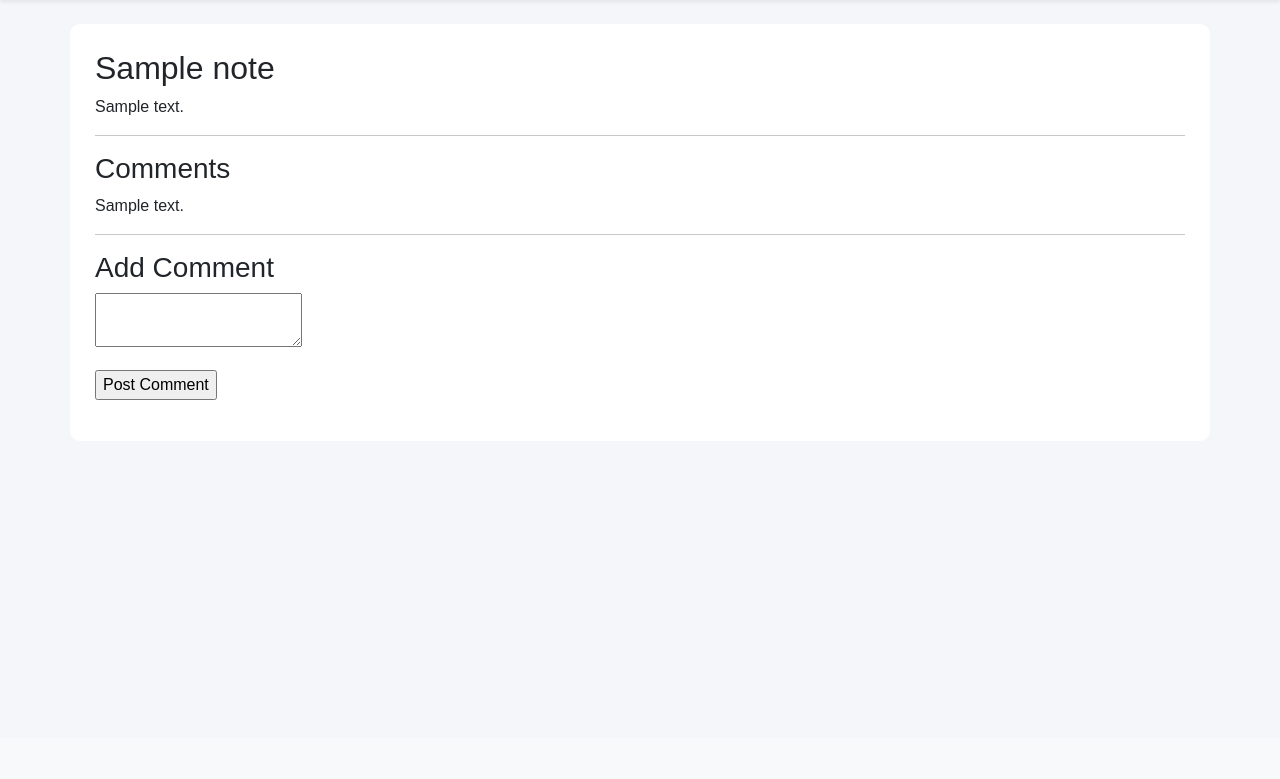
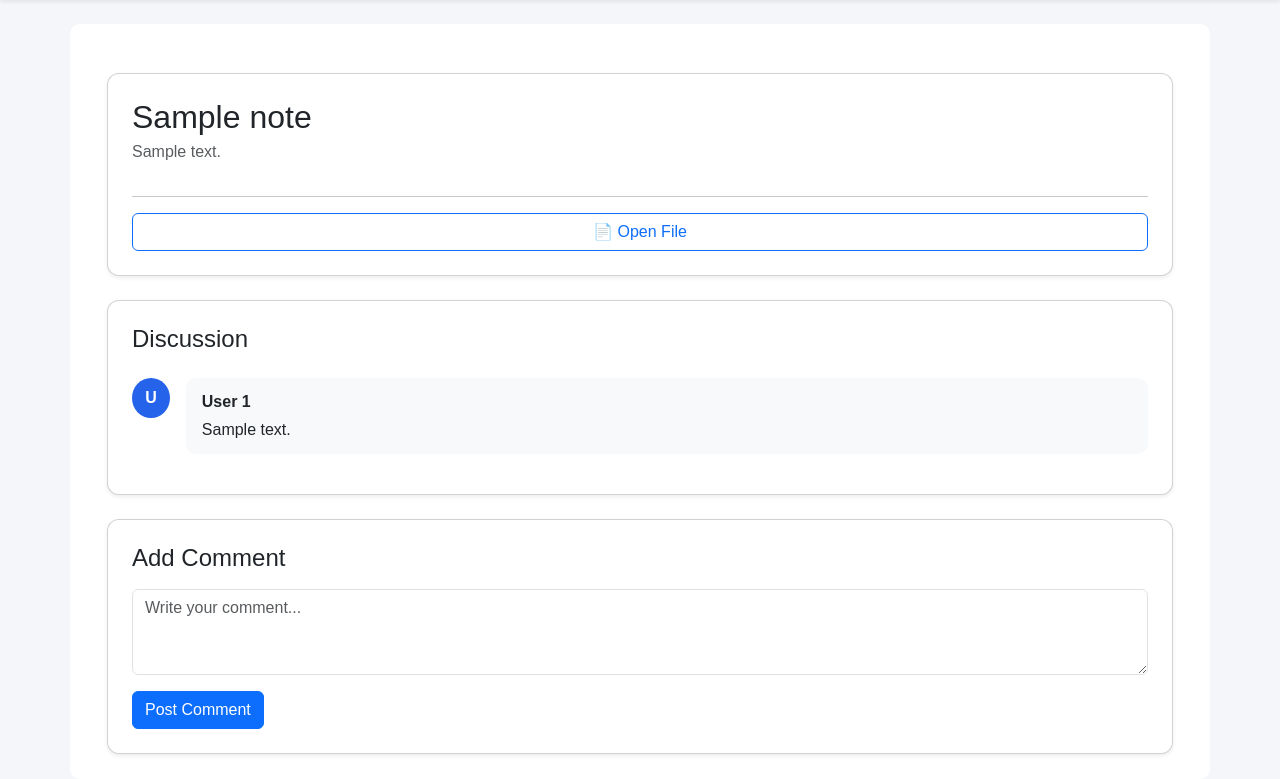
Before and after one commit to abhiravi1912/Qurio, a Flask app: page /note/1 in a window 1280 px wide. Shown: the part 62-841 px from the top of the page. Before the commit the page ends 462 px from the top, so only its background shows below. Run offline with Flask 3, Linux system fonts and the light colour scheme; a user stored in the database is signed in; tables that the repository leaves empty hold one stand-in row (values such as "Sample post"); some libraries are stand-ins or nearby versions.

Commit message:
add upload notes features with file uploads

```diff
--- a/app/__init__.py
+++ b/app/__init__.py
@@ -1,6 +1,7 @@
 from flask import Flask
 from flask_sqlalchemy import SQLAlchemy
 from flask_login import LoginManager
+import os
 
 
 db = SQLAlchemy()
@@ -13,6 +14,9 @@ def create_app():
 
     app.config.from_object("config.Config")
 
+    UPLOAD_FOLDER = os.path.join( "static", "uploads")
+    app.config["UPLOAD_FOLDER"] = UPLOAD_FOLDER
+
     db.init_app(app)
     login_manager.init_app(app)
 
--- a/app/forms.py
+++ b/app/forms.py
@@ -61,13 +61,19 @@ class LoginForm(FlaskForm):
 from wtforms import TextAreaField, FileField
 from wtforms.validators import DataRequired
 
+from wtforms import FileField
+from flask_wtf.file import FileAllowed
+
 class NoteForm(FlaskForm):
 
     title = StringField("Title", validators=[DataRequired()])
 
     content = TextAreaField("Content", validators=[DataRequired()])
 
-    file = FileField("Upload File")
+    file = FileField(
+        "Upload File",
+        validators=[FileAllowed(["pdf","png","jpg","jpeg","mp4"])]
+    )
 
     submit = SubmitField("Upload Note")
 
--- a/app/models.py
+++ b/app/models.py
@@ -81,7 +81,7 @@ class Note(db.Model):
 
     content = db.Column(db.Text, nullable=False)
 
-    file = db.Column(db.String(200))
+    file = db.Column(db.String(200))   # file name
 
     created_at = db.Column(db.DateTime)
 
--- a/app/routes.py
+++ b/app/routes.py
@@ -5,7 +5,9 @@ from app import db
 from flask_login import login_user, logout_user, login_required, current_user
 from app.forms import LoginForm
 from flask import request
-
+import os
+from werkzeug.utils import secure_filename
+from flask import current_app
 
 
 main = Blueprint("main", __name__)
@@ -167,17 +169,36 @@ def upload_note():
 
     if form.validate_on_submit():
 
+        print("FORM SUBMITTED")
+
+        filename = None
+
+        if form.file.data:
+            file = form.file.data
+            filename = secure_filename(file.filename)
+
+            filepath = os.path.join(
+                current_app.config["UPLOAD_FOLDER"],
+                filename
+            )
+
+            file.save(filepath)
+
         note = Note(
             title=form.title.data,
             content=form.content.data,
-            faculty_id=current_user.id,
-            created_at=datetime.utcnow()
+            file=filename,
+            faculty_id=current_user.id
         )
 
         db.session.add(note)
         db.session.commit()
 
-        return redirect(url_for("main.home"))
+        return redirect(url_for("main.notes"))
+
+    else:
+        print("FORM FAILED")
+        print(form.errors)
 
     return render_template("upload_note.html", form=form)
 
--- a/config.py
+++ b/config.py
@@ -5,3 +5,4 @@ class Config:
     SQLALCHEMY_DATABASE_URI = "sqlite:///site.db"
 
     SQLALCHEMY_TRACK_MODIFICATIONS = False
+    UPLOAD_FOLDER = "static/uploads"
--- a/static/style.css
+++ b/static/style.css
@@ -106,3 +106,46 @@ padding-bottom:4px;
 font-weight:700;
 letter-spacing:0.5px;
 }
+
+.card{
+border-radius:12px;
+}
+
+.comment-box{
+background:#f8f9fa;
+padding:10px;
+border-radius:8px;
+}
+
+/* Avatar circle */
+
+.avatar{
+width:40px;
+height:40px;
+border-radius:50%;
+background:#2563eb;
+color:white;
+display:flex;
+align-items:center;
+justify-content:center;
+font-weight:bold;
+}
+
+/* Comment bubble */
+
+.comment-bubble{
+background:#f8f9fa;
+padding:12px 16px;
+border-radius:10px;
+width:100%;
+}
+
+.comment-header{
+margin-bottom:4px;
+}
+
+/* Cards */
+
+.card{
+border-radius:12px;
+}
--- a/templates/layout.html
+++ b/templates/layout.html
@@ -9,7 +9,7 @@
 
 <!-- Bootstrap -->
 <link rel="stylesheet"
-href="https://cdn.jsdelivr.net/npm/bootstrap@5.3.2/dist/css/bootstrap.min.css">
+href="{{ url_for('static', filename='bootstrap.min.css') }}">
 
 <!-- Custom CSS -->
 <link rel="stylesheet"
--- a/templates/note_detail.html
+++ b/templates/note_detail.html
@@ -2,38 +2,90 @@
 
 {% block content %}
 
-<h2>{{ note.title }}</h2>
+<div class="container mt-4">
 
-<p>{{ note.content }}</p>
+<!-- NOTE CARD -->
+
+<div class="card shadow-sm p-4 mb-4">
+
+<h2 class="mb-1">{{ note.title }}</h2>
+
+<p class="text-muted">
+{{ note.content }}
+</p>
 
 <hr>
 
-<h3>Comments</h3>
+<a href="{{ url_for('static', filename='uploads/' + note.file) }}" target="_blank"
+class="btn btn-outline-primary">
+📄 Open File
+</a>
+
+</div>
+
+
+<!-- COMMENTS -->
+
+<div class="card shadow-sm p-4 mb-4">
+
+<h4 class="mb-4">Discussion</h4>
+
+{% if comments %}
 
 {% for comment in comments %}
 
-<p>
+<div class="d-flex mb-3">
+
+<div class="avatar me-3">
+U
+</div>
+
+<div class="comment-bubble">
+
+<div class="comment-header">
+<strong>User {{ comment.user_id }}</strong>
+</div>
+
+<p class="mb-0">
 {{ comment.content }}
 </p>
 
+</div>
+
+</div>
+
 {% endfor %}
 
-<hr>
+{% else %}
 
-<h3>Add Comment</h3>
+<p class="text-muted">No comments yet. Start the discussion!</p>
+
+{% endif %}
+
+</div>
+
+
+<!-- ADD COMMENT -->
+
+<div class="card shadow-sm p-4">
+
+<h4 class="mb-3">Add Comment</h4>
 
 <form method="POST">
 
 {{ form.hidden_tag() }}
 
-<p>
-{{ form.content }}
-</p>
+<div class="mb-3">
+{{ form.content(class="form-control", rows="3",
+placeholder="Write your comment...") }}
+</div>
 
-<p>
-{{ form.submit }}
-</p>
+{{ form.submit(class="btn btn-primary") }}
 
 </form>
 
+</div>
+
+</div>
+
 {% endblock %}
```
Also changed, not shown: templates/upload_note.html (+8 -15 lines), 1 other file.
